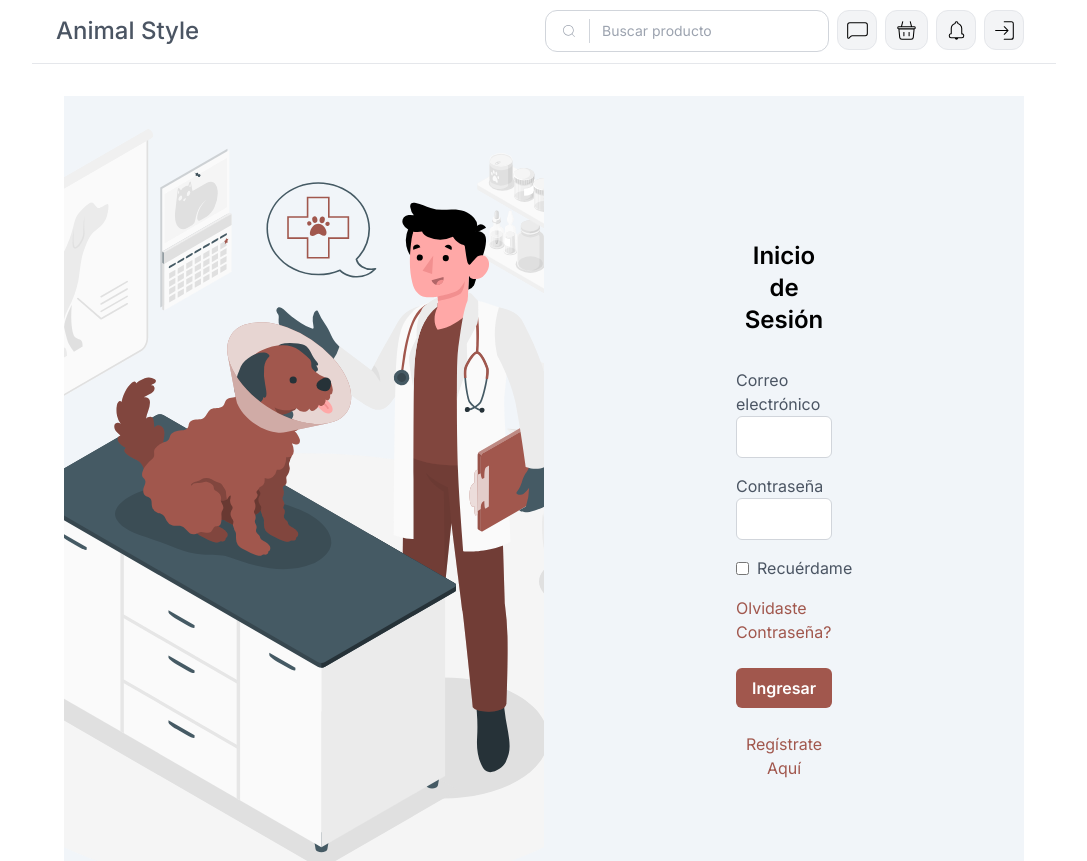
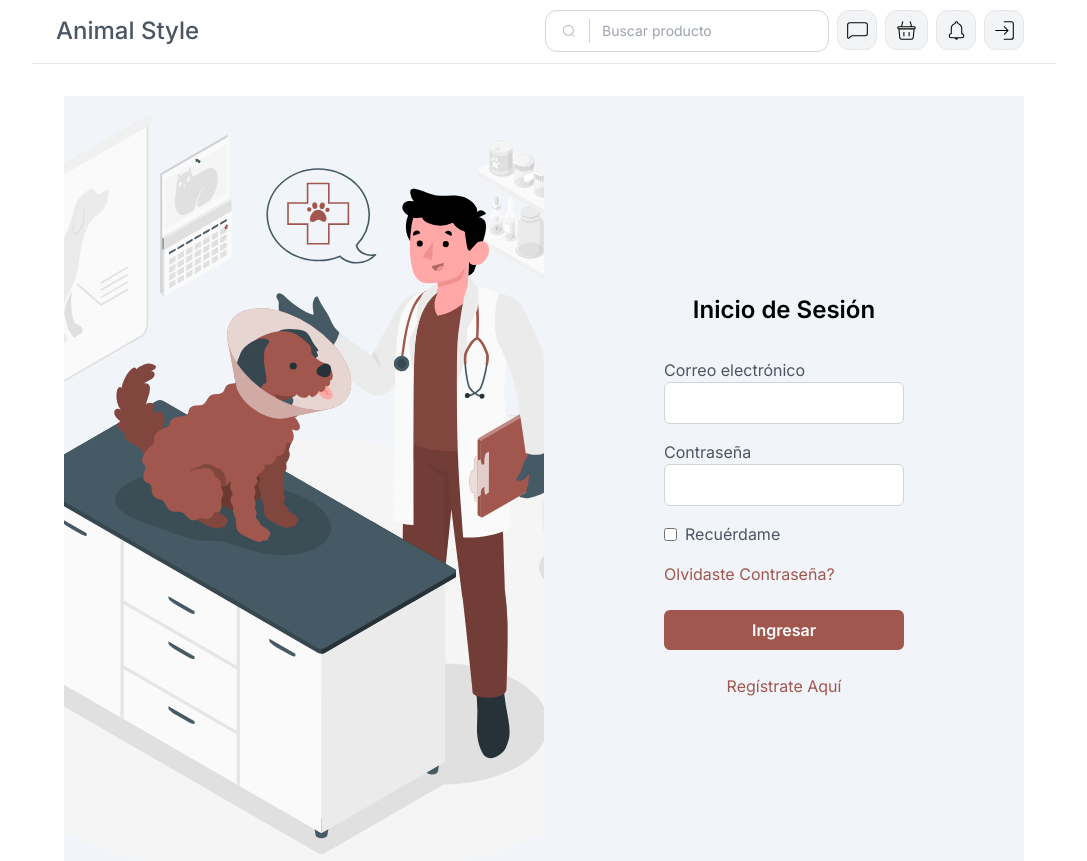
Before and after one commit to codandres/anymalstyle, a Next.js app: page /signin in a window 1280 px wide. Shown: the top 861 px of the page, without its empty margins (96-1183 px from the left). Built offline with nearby package versions, Linux system fonts and the light colour scheme; no server answers.

Commit message:
feat: fixed login responsive

```diff
--- a/src/views/auth/SignIn.tsx
+++ b/src/views/auth/SignIn.tsx
@@ -63,7 +63,7 @@ export const SignIn = () => {
         />
       </div>
       {/* <!-- Right: Login Form --> */}
-      <div className="lg:p-36 md:p-52 sm:20 p-8 w-full lg:w-1/2 flex justify-center items-center">
+      <div className="lg:p-0 xl:p-15 2xl:p-36 p-8 w-full lg:w-1/2 flex justify-center items-center">
         <div className="w-1/2">
           <div className="text-center">
             <h1 className="text-2xl font-semibold mb-8">Inicio de Sesión</h1>
```
